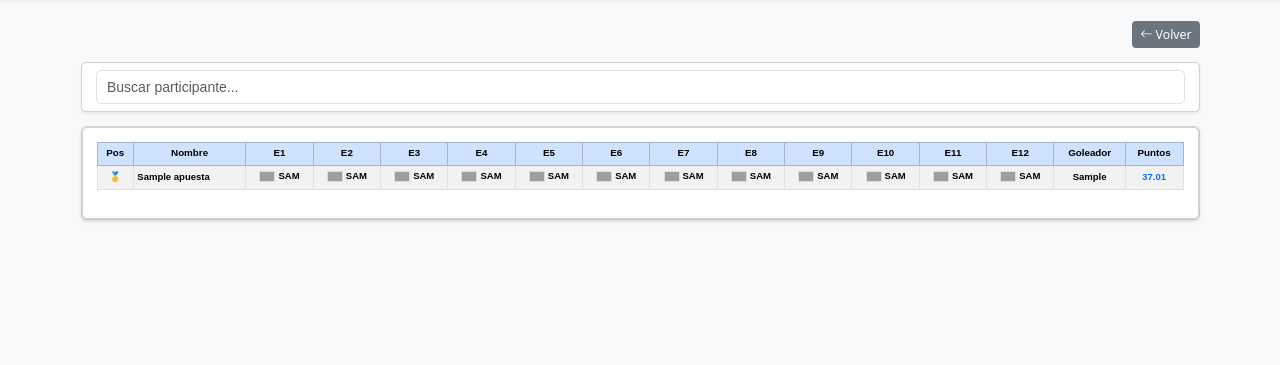
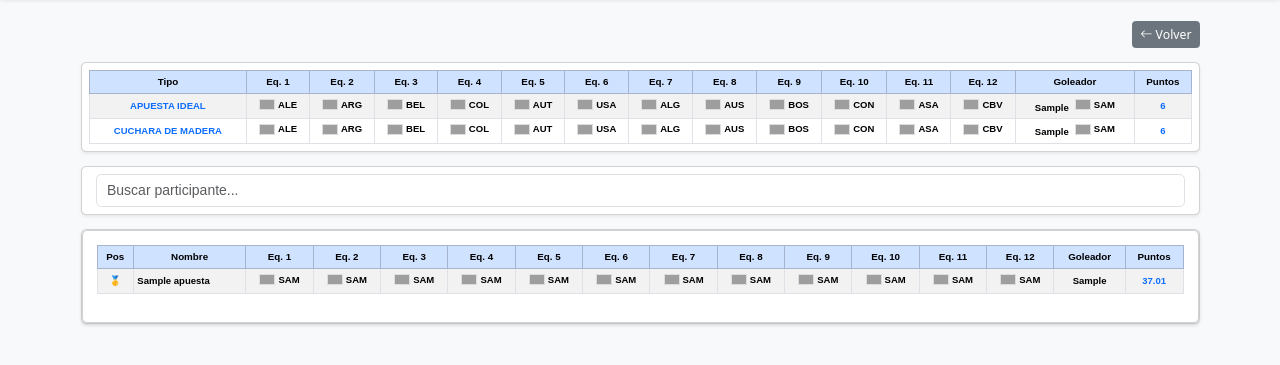
Before and after one commit to jonathangarcifr/EuroMundialPorra, a Django app: page /clasificacion/ in a window 1280 px wide. Shown: the part 49-414 px from the top of the page. Run offline with Django 5.2, Linux system fonts and the light colour scheme; tables that the repository leaves empty hold one stand-in row (values such as "Sample post"); grey boxes are pictures that could not be loaded.

Commit message:
num elecciones y cuchara de madera

```diff
--- a/apuestas/templates/apuestas/clasificacion.html
+++ b/apuestas/templates/apuestas/clasificacion.html
@@ -18,6 +18,120 @@
         Volver
     </a>
 
+</div>
+
+<div class="card shadow-sm mb-3 resumen-table-card">
+    <div class="card-body p-2">
+
+        <div class="table-responsive">
+            <table class="table table-bordered table-striped table-hover align-middle table-sm apuestas-table mb-0">
+                <thead class="table-primary">
+                    <tr>
+                        <th>Tipo</th>
+                        <th>Eq. 1</th>
+                        <th>Eq. 2</th>
+                        <th>Eq. 3</th>
+                        <th>Eq. 4</th>
+                        <th>Eq. 5</th>
+                        <th>Eq. 6</th>
+                        <th>Eq. 7</th>
+                        <th>Eq. 8</th>
+                        <th>Eq. 9</th>
+                        <th>Eq. 10</th>
+                        <th>Eq. 11</th>
+                        <th>Eq. 12</th>
+                        <th>Goleador</th>
+                        <th>Puntos</th>
+                    </tr>
+                </thead>
+
+                <tbody>
+                    {% for fila in resumen_ideal_cuchara %}
+                        <tr>
+                            <td class="fw-bold text-primary">
+                                {{ fila.tipo }}
+                            </td>
+
+                            {% for equipo in fila.equipos %}
+                                <td>
+                                    <span
+                                        class="equipo-mini"
+                                        title="{{ equipo.nombre }} - {{ equipo.puntos }} puntos"
+                                    >
+                                        <img src="https://flagcdn.com/w20/{{ equipo.info.flag }}.png" alt="{{ equipo.nombre }}">
+                                        {{ equipo.info.codigo }}
+                                    </span>
+                                </td>
+                            {% endfor %}
+
+                            <td class="fw-bold">
+                                {% if fila.goleador %}
+                                    {{ fila.goleador.jugador }}
+
+                                    <span class="ms-1 equipo-mini" title="{{ fila.goleador.equipo }}">
+                                        <img src="https://flagcdn.com/w20/{{ fila.goleador.equipo_info.flag }}.png">
+                                        {{ fila.goleador.equipo_info.codigo }}
+                                    </span>
+                                {% else %}
+                                    -
+                                {% endif %}
+                            </td>
+
+                            <td class="fw-bold text-primary">
+                                {{ fila.puntos }}
+                            </td>
+                        </tr>
+                    {% endfor %}
+                </tbody>
+            </table>
+        </div>
+
+    </div>
+</div>
+
+<div class="resumen-mobile">
+    {% for fila in resumen_ideal_cuchara %}
+        <div class="card shadow-sm mb-3">
+            <div class="card-body">
+
+                <div class="text-center apuesta-mobile-nombre">
+                    {{ fila.tipo }}
+                </div>
+
+                <hr class="my-2">
+
+                <div class="apuesta-mobile-goleador">
+                    {% if fila.goleador %}
+                        {{ fila.goleador.jugador }}
+                        <img src="https://flagcdn.com/w20/{{ fila.goleador.equipo_info.flag }}.png">
+                        {{ fila.goleador.equipo_info.codigo }}
+                    {% else %}
+                        -
+                    {% endif %}
+                </div>
+
+                <hr class="my-2">
+
+                <div class="apuesta-mobile-equipos">
+                    {% for equipo in fila.equipos %}
+                        <div class="apuesta-mobile-equipo">
+                            <img src="https://flagcdn.com/w20/{{ equipo.info.flag }}.png">
+                            {{ equipo.info.codigo }}
+                        </div>
+                    {% endfor %}
+                </div>
+
+                <hr class="my-2">
+
+                <div class="text-center">
+                    <span class="fw-bold text-primary">
+                        {{ fila.puntos }} puntos
+                    </span>
+                </div>
+
+            </div>
+        </div>
+    {% endfor %}
 </div>
 
 <div class="card shadow-sm mb-3">
@@ -41,18 +155,18 @@
                         <tr>
                             <th>Pos</th>
                             <th>Nombre</th>
-                            <th>E1</th>
-                            <th>E2</th>
-                            <th>E3</th>
-                            <th>E4</th>
-                            <th>E5</th>
-                            <th>E6</th>
-                            <th>E7</th>
-                            <th>E8</th>
-                            <th>E9</th>
-                            <th>E10</th>
-                            <th>E11</th>
-                            <th>E12</th>
+                            <th>Eq. 1</th>
+                            <th>Eq. 2</th>
+                            <th>Eq. 3</th>
+                            <th>Eq. 4</th>
+                            <th>Eq. 5</th>
+                            <th>Eq. 6</th>
+                            <th>Eq. 7</th>
+                            <th>Eq. 8</th>
+                            <th>Eq. 9</th>
+                            <th>Eq. 10</th>
+                            <th>Eq. 11</th>
+                            <th>Eq. 12</th>
                             <th>Goleador</th>
                             <th>Puntos</th>
                         </tr>
--- a/apuestas/views.py
+++ b/apuestas/views.py
@@ -340,11 +340,14 @@ def clasificacion(request):
 
     clasificacion_data.sort(key=lambda x: x["puntos_totales"], reverse=True)
 
+    resumen_ideal_cuchara = obtener_resumen_ideal_cuchara()
+
     return render(
         request,
         "apuestas/clasificacion.html",
         {
             "clasificacion": clasificacion_data,
+            "resumen_ideal_cuchara": resumen_ideal_cuchara,
         }
     )
 
@@ -734,6 +737,15 @@ def puntuaciones(request):
         ("Bombo 6", BOMBO_6),
     ]
 
+    conteo_selecciones = {}
+
+    apuestas = Apuesta.objects.all()
+
+    for apuesta in apuestas:
+        for i in range(1, 13):
+            equipo = getattr(apuesta, f"equipo_{i}")
+            conteo_selecciones[equipo] = conteo_selecciones.get(equipo, 0) + 1
+
     bombos_puntuaciones = []
 
     for nombre_bombo, equipos_bombo in bombos:
@@ -748,12 +760,25 @@ def puntuaciones(request):
             equipos_del_bombo.append({
                 "equipo": info,
                 "puntos": puntos,
+                "veces_elegida": conteo_selecciones.get(nombre_equipo, 0),
             })
 
         bombos_puntuaciones.append({
             "nombre": nombre_bombo,
             "equipos": equipos_del_bombo,
         })
+
+    conteo_goleadores = {}
+
+    for apuesta in apuestas:
+        clave = (
+            apuesta.goleador,
+            apuesta.equipo_goleador,
+        )
+
+        conteo_goleadores[clave] = (
+            conteo_goleadores.get(clave, 0) + 1
+        )
 
     goleadores_elegidos = (
         Apuesta.objects
@@ -776,6 +801,13 @@ def puntuaciones(request):
             "jugador": item["goleador"],
             "equipo": equipo_info,
             "puntos": puntos,
+            "veces_elegido": conteo_goleadores.get(
+                (
+                    item["goleador"],
+                    item["equipo_goleador"],
+                ),
+                0,
+            ),
         })
 
     return render(
@@ -786,3 +818,87 @@ def puntuaciones(request):
             "goleadores": goleadores,
         }
     )
+
+def obtener_resumen_ideal_cuchara():
+    bombos = [BOMBO_1, BOMBO_2, BOMBO_3, BOMBO_4, BOMBO_5, BOMBO_6]
+
+    apuestas = Apuesta.objects.all()
+
+    goleadores_elegidos = (
+        Apuesta.objects
+        .values("goleador", "equipo_goleador")
+        .distinct()
+    )
+
+    goleadores = []
+
+    for item in goleadores_elegidos:
+        puntos_goleador = calcular_puntos_goleador_por_fase(
+            item["goleador"],
+            item["equipo_goleador"],
+        )["TOTAL"]
+
+        goleadores.append({
+            "jugador": item["goleador"],
+            "equipo": item["equipo_goleador"],
+            "equipo_info": obtener_info_equipo(item["equipo_goleador"]),
+            "puntos": puntos_goleador,
+        })
+
+    filas = []
+
+    for tipo in ["APUESTA IDEAL", "CUCHARA DE MADERA"]:
+        equipos_finales = []
+        puntos_total = 0
+
+        for bombo in bombos:
+            equipos_bombo = []
+
+            for nombre_equipo, _ in bombo:
+                puntos = calcular_puntos_equipo_por_fase(nombre_equipo)["TOTAL"]
+                info = obtener_info_equipo(nombre_equipo)
+
+                equipos_bombo.append({
+                    "nombre": nombre_equipo,
+                    "info": info,
+                    "puntos": puntos,
+                })
+
+            if tipo == "APUESTA IDEAL":
+                seleccionados = sorted(
+                    equipos_bombo,
+                    key=lambda x: (-x["puntos"], x["nombre"])
+                )[:2]
+
+                goleador = sorted(
+                    goleadores,
+                    key=lambda x: (-x["puntos"], x["jugador"])
+                )[0] if goleadores else None
+
+            else:
+                seleccionados = sorted(
+                    equipos_bombo,
+                    key=lambda x: (x["puntos"], x["nombre"])
+                )[:2]
+
+                goleador = sorted(
+                    goleadores,
+                    key=lambda x: (x["puntos"], x["jugador"])
+                )[0] if goleadores else None
+
+            seleccionados = sorted(seleccionados, key=lambda x: x["nombre"])
+
+            equipos_finales.extend(seleccionados)
+            puntos_total += sum(equipo["puntos"] for equipo in seleccionados)
+
+            if goleador:
+                puntos_total += goleador["puntos"]
+
+        filas.append({
+            "tipo": tipo,
+            "equipos": equipos_finales,
+            "goleador": goleador,
+            "puntos": puntos_total,
+        })
+
+    return filas
```
Also changed, not shown: apuestas/templates/apuestas/base.html (+32 -7 lines), apuestas/templates/apuestas/puntuaciones.html (+11 -1 lines).
